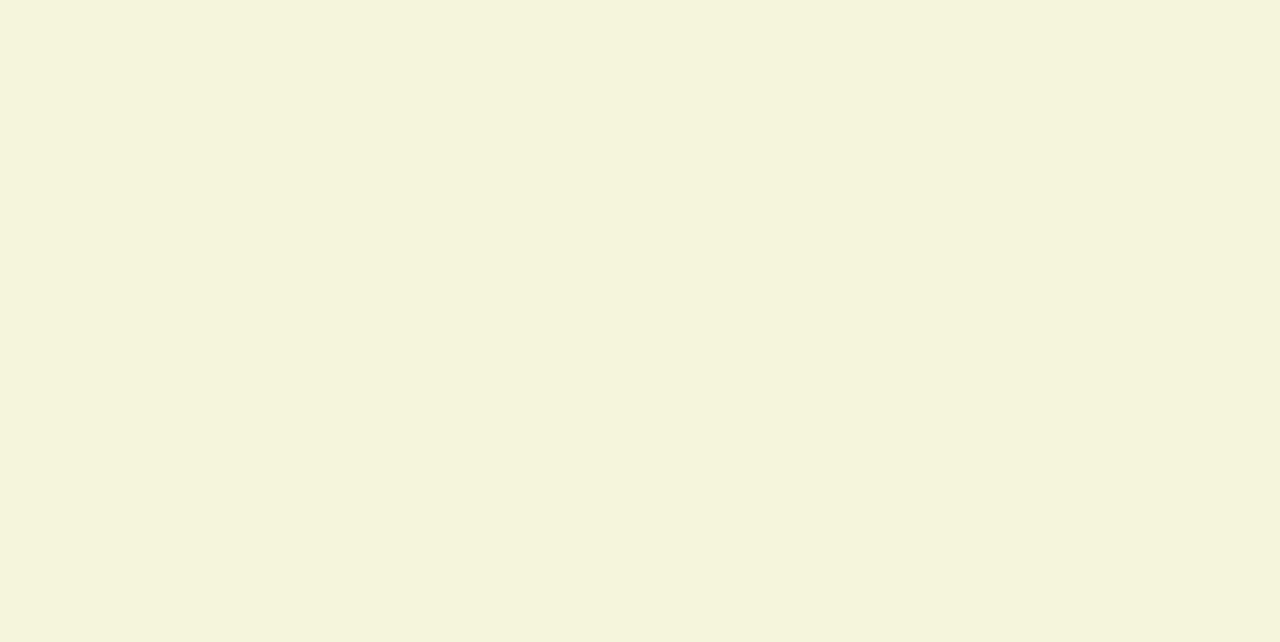
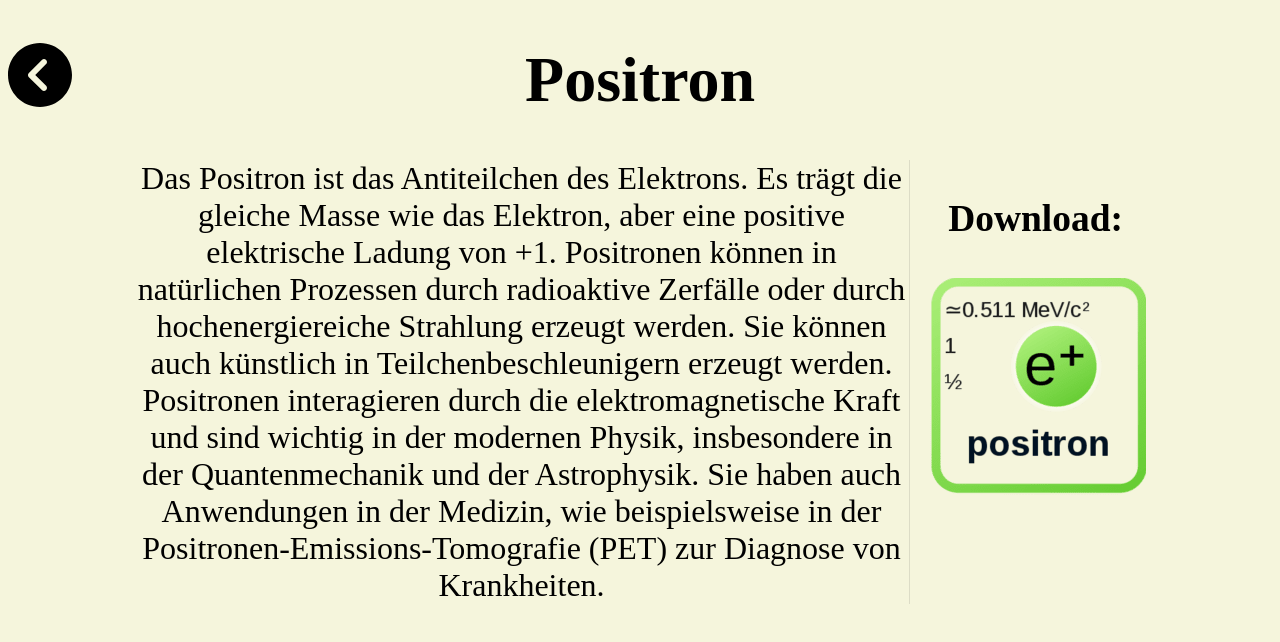
Before and after one commit to benni347/schule_profil_website, a plain HTML site: page 2023_01_24/aufgabe_4/verweise/positron.html in a window 1280 px wide. Drawn offline with nearby package versions, Linux system fonts and the light colour scheme.

Commit message:
Finished positron

```diff
--- a/2023_01_24/aufgabe_4/verweise/positron.html
+++ b/2023_01_24/aufgabe_4/verweise/positron.html
@@ -1,6 +1,10 @@
 <!doctype html>
 <html lang="en">
     <head>
+        <meta
+            http-equiv="X-UA-Compatible"
+            content="IE=edge"
+        />
         <meta charset="UTF-8" />
         <title>Positron</title>
         <link
@@ -12,6 +16,65 @@
             content="width=device-width, initial-scale=1"
             name="viewport"
         />
+
+        <script src="https://polyfill.io/v3/polyfill.min.js?features=es6"></script>
+        <script
+            id="MathJax-script"
+            async
+            src="https://cdn.jsdelivr.net/npm/mathjax@3/es5/tex-mml-chtml.js"
+        ></script>
     </head>
-    <body></body>
+    <body>
+        <div class="grid_container">
+            <div class="header">
+                <a href="../index.html">
+                    <svg
+                        width="64"
+                        height="64"
+                        class="back"
+                        xmlns="http://www.w3.org/2000/svg"
+                        viewBox="0 0 512 512"
+                    >
+                        <!--! Font Awesome Pro 6.2.1 by @fontawesome - https://fontawesome.com License - https://fontawesome.com/license (Commercial License) Copyright 2022 Fonticons, Inc. -->
+                        <path
+                            d="M512 256C512 114.6 397.4 0 256 0S0 114.6 0 256S114.6 512 256 512s256-114.6 256-256zM271 135c9.4-9.4 24.6-9.4 33.9 0s9.4 24.6 0 33.9l-87 87 87 87c9.4 9.4 9.4 24.6 0 33.9s-24.6 9.4-33.9 0L167 273c-9.4-9.4-9.4-24.6 0-33.9L271 135z"
+                        />
+                    </svg>
+                </a>
+                <h1 class="title_h1">Positron</h1>
+            </div>
+            <div class="content">
+                <div class="main-content">
+                    Das Positron ist das Antiteilchen des Elektrons. Es trägt
+                    die gleiche Masse wie das Elektron, aber eine positive
+                    elektrische Ladung von +1. Positronen können in natürlichen
+                    Prozessen durch radioaktive Zerfälle oder durch
+                    hochenergiereiche Strahlung erzeugt werden. Sie können auch
+                    künstlich in Teilchenbeschleunigern erzeugt werden.
+                    Positronen interagieren durch die elektromagnetische Kraft
+                    und sind wichtig in der modernen Physik, insbesondere in der
+                    Quantenmechanik und der Astrophysik. Sie haben auch
+                    Anwendungen in der Medizin, wie beispielsweise in der
+                    Positronen-Emissions-Tomografie (PET) zur Diagnose von
+                    Krankheiten.
+                </div>
+                <div class="right-content">
+                    <h3>Download:</h3>
+                    <img
+                        src="../pic/positron.png"
+                        usemap="#download"
+                    />
+                    <map name="download">
+                        <area
+                            shape="rect"
+                            coords="0,0,218,215"
+                            href="../pic/positron.png"
+                            alt="Positron download"
+                            download="positron.png"
+                        />
+                    </map>
+                </div>
+            </div>
+        </div>
+    </body>
 </html>
```
